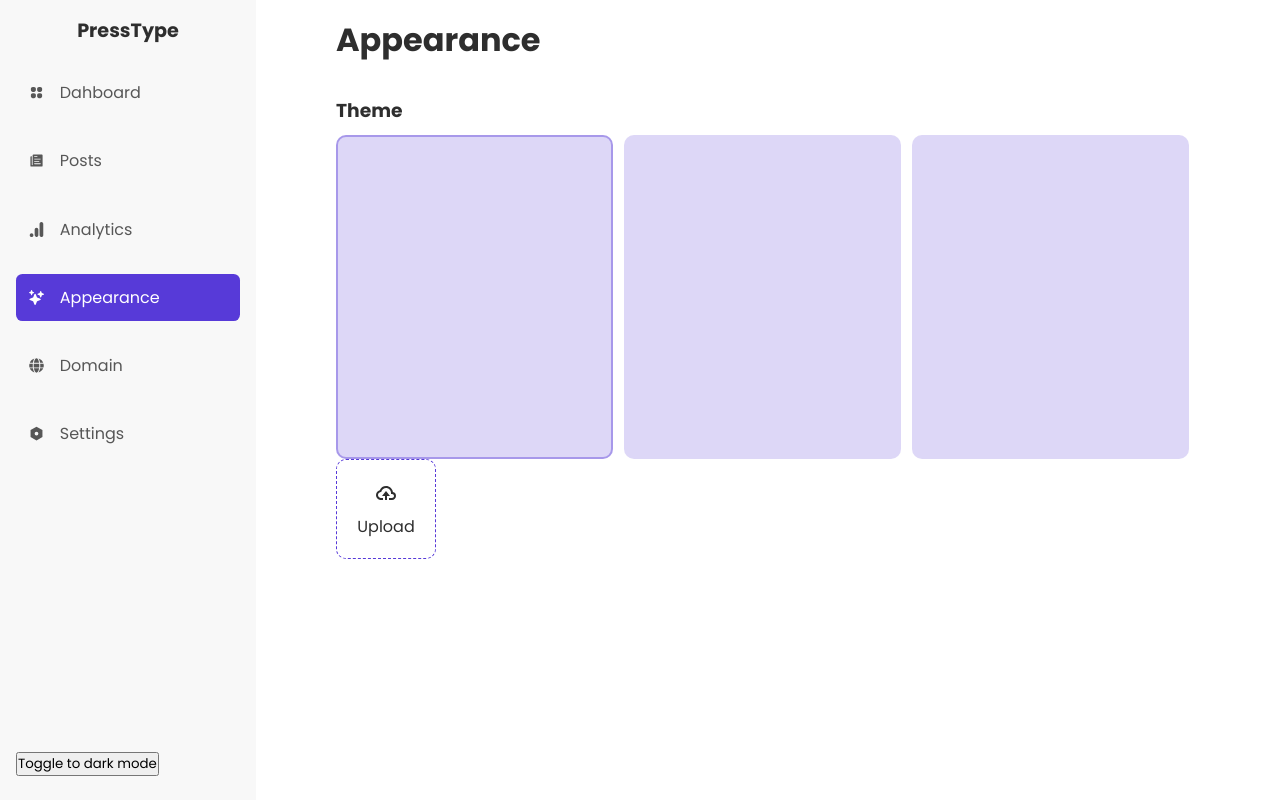
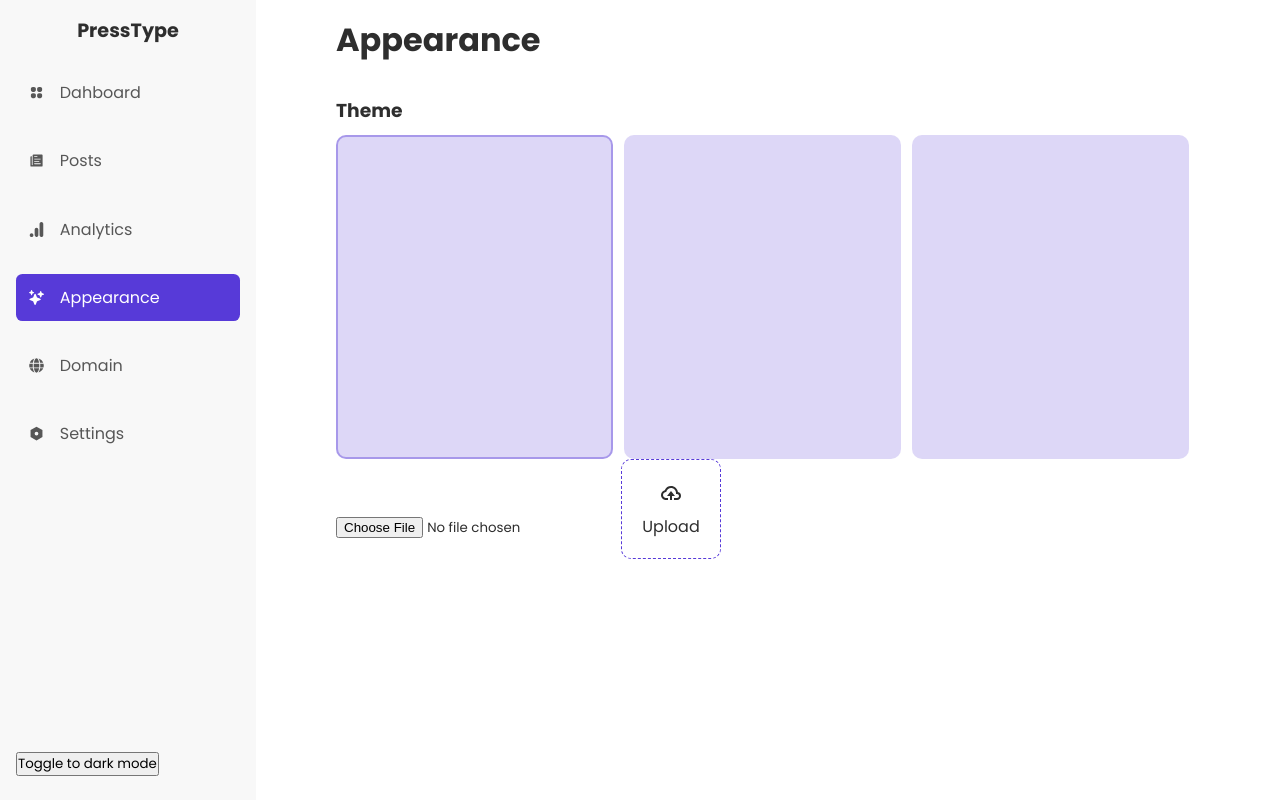
Before and after one commit to akinloluwami/presstype, a Next.js app: page /appearance in a window 1280 px wide. Built offline with nearby package versions, Linux system fonts and the light colour scheme.

Commit message:
file input

```diff
--- a/components/dashboard/upload_blog_logo/UploadBlogLogo.tsx
+++ b/components/dashboard/upload_blog_logo/UploadBlogLogo.tsx
@@ -6,6 +6,7 @@ import styles from "./styles.module.scss";
 const UploadBlogLogo = () => {
   return (
     <>
+      <input type={"file"} />
       <button className={styles.upload_btn} data-theme={useTheme().theme}>
         <h2>
           <BiCloudUpload />
```
